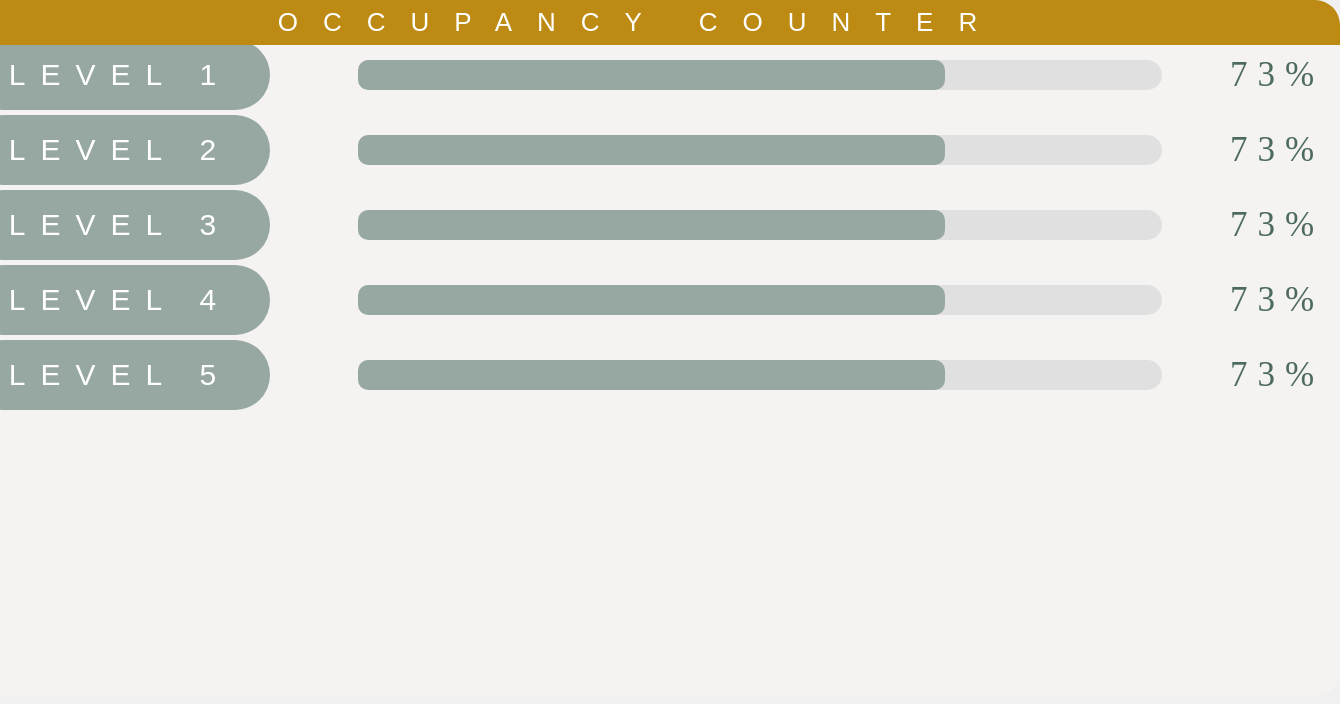
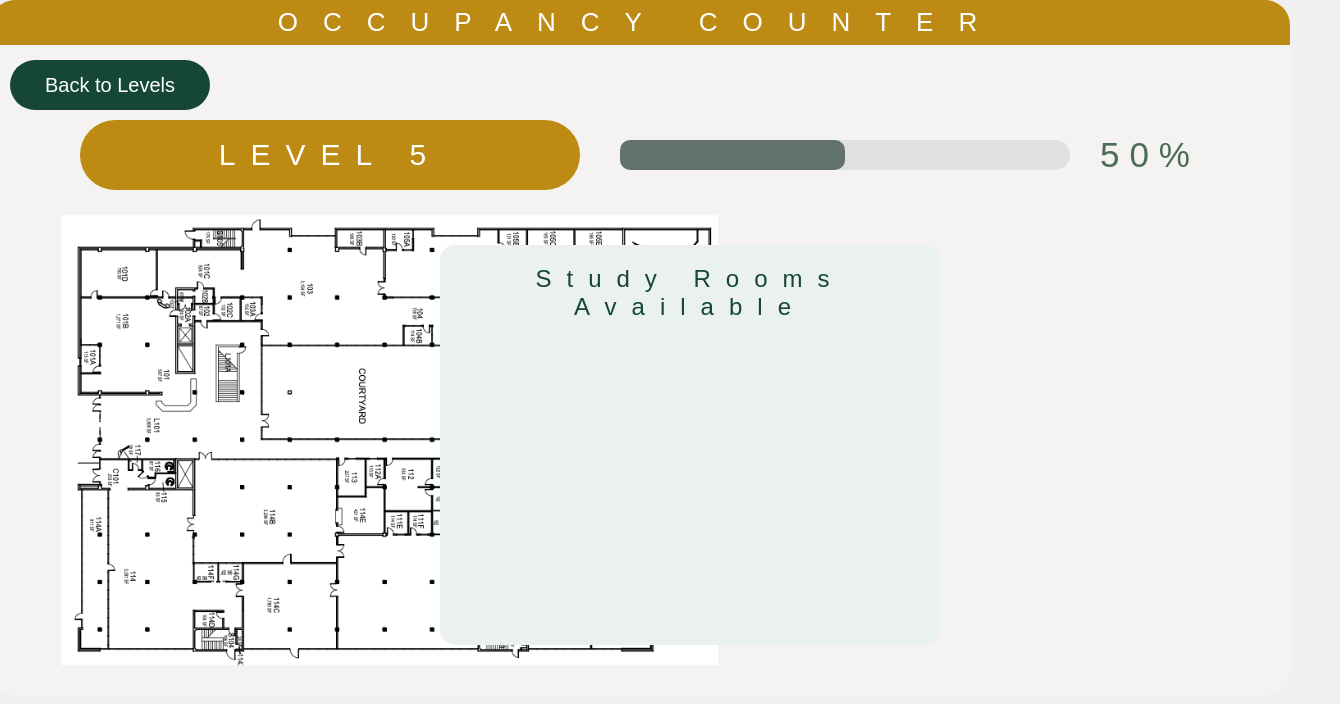
Before and after one commit to kylieodonnell/seniorproject, a plain HTML site: page wordpress.html in a window 1280 px wide. Both pictures are taken after a click on the button "LEVEL 5". Shown: the whole page, 1340 px wide, since content can reach past the window. Drawn offline with Linux system fonts and the light colour scheme.

Commit message:
added floor to each level, buttons to go to other page to display more info about each level

```diff
--- a/wordpress.html
+++ b/wordpress.html
@@ -17,7 +17,7 @@
         }
 
         .background {
-            width: 1400px;
+            width: 1300px;
             height: 696px;
             background-color: #F4F3F1;
             border-radius: 25px;
@@ -40,28 +40,33 @@
             font-size: 26px;
             letter-spacing: 25px;
         }
-        .level-container {
-            margin-top: 0px;
-            width: 100%;
+
+        .level-container, .info-container {
             display: flex;
             flex-direction: column;
             gap: 50px;
+            width: 100%;
+            align-items: center;
+            justify-content: center;
+            position: absolute;
+            top: 50px;
+            bottom: 50px;
+            z-index: 1;
         }
 
-        .level-row {
+        .level-row, .info {
             display: flex;
             align-items: center;
             justify-content: space-between;
             padding: 0 30px;
-            margin-top: 40px;
-            margin-bottom: -85px;
+            margin-top: 70px;
+            margin-bottom: -60px;
         }
 
         .level-button {
-            font-family:Arial, Helvetica, sans-serif;
-            width: 300px;
+            font-family: Arial, Helvetica, sans-serif;
+            width: 500px;
             height: 70px;
-            background-color: #97A8A3;
             border: none;
             border-radius: 50px;
             display: flex;
@@ -75,31 +80,116 @@
             transition: background-color 0.3s;
         }
 
-        .level-button:hover {
-            background-color: #7D8F8A;
+        .back-button {
+            font-family: Arial, Helvetica, sans-serif;
+            width: 200px;
+            height: 50px;
+            border: none;
+            border-radius: 25px;
+            font-size: 20px;
+            color: #ffffff;
+            background-color: #154734;
+            position: absolute;
+            top: 10px;
+            left: 20px;
+            cursor: pointer;
+            transition: background-color 0.3s;
+        }
+
+        .back-button:hover {
+            background-color: #BD8B13;
+        }
+
+        .levelInfo {
+            font-family: Arial, Helvetica, sans-serif;
+            font-size: 50px;
+            color: #4C6B5A;
+            position: absolute;
+            top: 10px;
+            left: 50%;
+            transform: translateX(-50%);
         }
 
         .slider-container {
-            width: 60%;
+            width: 450px;
             height: 30px;
             background-color: #e0e0e0;
-            border-radius: 100px;
+            border-radius: 200px;
             position: relative;
-            margin-left: 20px;
+            margin-left: 40px;
         }
 
         .slider-fill {
             height: 100%;
-            background-color: #97A8A3;
             border-radius: 10px;
         }
 
         .percentage {
-            width: 80px;
+            width: 130px;
             text-align: right;
             font-size: 35px;
             letter-spacing: 10px;
             color: #4C6B5A;
+
+        }
+
+        .details-container {
+            font-family: Arial, Helvetica, sans-serif;
+            display: flex;
+            justify-content: center;
+            align-items: center;
+            color: #ffffff;
+            font-size: 30px;
+            letter-spacing: 15px;
+            cursor: pointer;
+            text-align: center;
+            position: absolute;
+            top: 70px;
+            width: 100%;
+
+        }
+
+        .details-container button {
+            background-color: #B6CCC2;
+            border: none;
+            padding: 10px 20px;
+            font-size: 30px;
+            color: #ffffff;
+            cursor: pointer;
+            transition: background-color 0.3s;
+        }
+
+        .hidden {
+            display: none;
+        }
+
+        .rotate-90 {
+            transform: rotate(90deg);
+        }
+
+        .floor-image {
+            width: 450px;
+            margin-top: 570px;
+            margin-right: 500px;
+            height: auto;
+            position: absolute;
+            z-index: -1;
+        }
+
+        .rounded-rectangle {
+            margin-top: -90px;
+            margin-left: 50px;
+            width: 500px;
+            height: 400px;
+            background-color: #EBF1EF;
+            color:#154734;
+            border-radius: 15px;
+            position: absolute;
+            z-index: 1;
+            align-items: flex-start;
+            justify-content: center;
+            font-size: 24px;
+            padding-top: 20px;
         }
 
     </style>
@@ -107,47 +197,98 @@
 <body>
     <div class="background">
         <div class="top-bar">OCCUPANCY COUNTER</div>
-        <div class="level-container">
-            <div class="level-row">
-                <button class="level-button">LEVEL 1</button>
-                <div class="slider-container">
-                    <div class="slider-fill" style="width: 73%;"></div>
-                </div>
-                <div class="percentage">73%</div>
+        <div class="level-container" id="levelContainer"></div>
+        <div class="info-container hidden" id="infoContainer">
+            <div class="info">
+                <button class="back-button">Back to Levels</button>
+                <div class="levelInfo" id="levelInfo"></div>
             </div>
-            <div class="level-container">
-                <div class="level-row">
-                    <button class="level-button">LEVEL 2</button>
-                    <div class="slider-container">
-                        <div class="slider-fill" style="width: 73%;"></div>
-                    </div>
-                    <div class="percentage">73%</div>
-                </div>
-            <div class="level-container">
-                <div class="level-row">
-                    <button class="level-button">LEVEL 3</button>
-                    <div class="slider-container">
-                        <div class="slider-fill" style="width: 73%;"></div>
-                    </div>
-                    <div class="percentage">73%</div>
-                </div>
-            <div class="level-container">
-                <div class="level-row">
-                    <button class="level-button">LEVEL 4</button>
-                    <div class="slider-container">
-                        <div class="slider-fill" style="width: 73%;"></div>
-                    </div>
-                    <div class="percentage">73%</div>
-                </div>
-            <div class="level-container">
-                <div class="level-row">
-                    <button class="level-button">LEVEL 5</button>
-                    <div class="slider-container">
-                        <div class="slider-fill" style="width: 73%;"></div>
-                    </div>
-                    <div class="percentage">73%</div>
-                </div>
+            <div class="details-container" id="detailsContainer"></div>
+        </div>
     </div>
-    </div>
+
+    <script>
+        const levels = [
+            { level: 1, percentage: 73, color: '#B6CCC2', hoverColor: '#BD8B13' },
+            { level: 2, percentage: 85, color: '#98B3A7', hoverColor: '#BD8B13' },
+            { level: 3, percentage: 60, color: '#8BA499', hoverColor: '#BD8B13' },
+            { level: 4, percentage: 90, color: '#798F85', hoverColor: '#BD8B13' },
+            { level: 5, percentage: 50, color: '#61736B', hoverColor: '#BD8B13' }
+        ];
+
+        const levelContainer = document.getElementById('levelContainer');
+        const infoContainer = document.getElementById('infoContainer');
+        const levelInfo = document.getElementById('levelInfo');
+        const detailsContainer = document.getElementById('detailsContainer');
+        const backButton = document.querySelector('.back-button');
+
+        backButton.addEventListener('click', function() {
+            levelContainer.classList.remove('hidden');
+            infoContainer.classList.add('hidden');
+            detailsContainer.innerHTML = '';
+        });
+
+        levels.forEach(item => {
+            const levelRow = document.createElement('div');
+            levelRow.className = 'level-row';
+
+            const levelButton = document.createElement('button');
+            levelButton.className = 'level-button';
+            levelButton.textContent = 'LEVEL ' + item.level;
+            levelButton.style.backgroundColor = item.color;
+
+            levelButton.onmouseover = () => levelButton.style.backgroundColor = item.hoverColor;
+            levelButton.onmouseout = () => levelButton.style.backgroundColor = item.color;
+            detailsContainer.innerHTML = '';
+            const sliderContainer = document.createElement('div');
+            sliderContainer.className = 'slider-container';
+
+            const sliderFill = document.createElement('div');
+            sliderFill.className = 'slider-fill';
+            sliderFill.style.width = item.percentage + '%';
+            sliderFill.style.backgroundColor = item.color;
+
+            const percentageDiv = document.createElement('div');
+            percentageDiv.className = 'percentage';
+            percentageDiv.textContent = item.percentage + '%';
+
+            sliderContainer.appendChild(sliderFill);
+            levelRow.appendChild(levelButton);
+            levelRow.appendChild(sliderContainer);
+            levelRow.appendChild(percentageDiv);
+
+            levelContainer.appendChild(levelRow);
+
+            levelButton.onclick = () => {
+                levelContainer.classList.add('hidden');
+                infoContainer.classList.remove('hidden');
+
+
+
+                const clonedButton = levelButton.cloneNode(true);
+                const clonedSliderContainer = sliderContainer.cloneNode(true);
+                const clonedPercentageDiv = percentageDiv.cloneNode(true);
+
+                detailsContainer.appendChild(clonedButton);
+                detailsContainer.appendChild(clonedSliderContainer);
+                detailsContainer.appendChild(clonedPercentageDiv);
+
+                const floorImage = document.createElement('img');
+                floorImage.className = 'floor-image rotate-90';
+                floorImage.src = 'floor1.png';
+                floorImage.alt = `Floor ${item.level} Plan`;
+                detailsContainer.appendChild(floorImage);
+
+                const roundedRectangle = document.createElement('div');
+                roundedRectangle.className = 'rounded-rectangle';
+                roundedRectangle.textContent = 'Study Rooms Available';
+                detailsContainer.appendChild(roundedRectangle);
+
+                const imageRect = floorImage.getBoundingClientRect();
+                roundedRectangle.style.top = `${imageRect.top}px`;
+                roundedRectangle.style.left = `${imageRect.right + 10}px`;
+            };
+        });
+    </script>
 </body>
 </html>
```
Also changed, not shown: index.html (+50 -62 lines), floor1.png (added).
